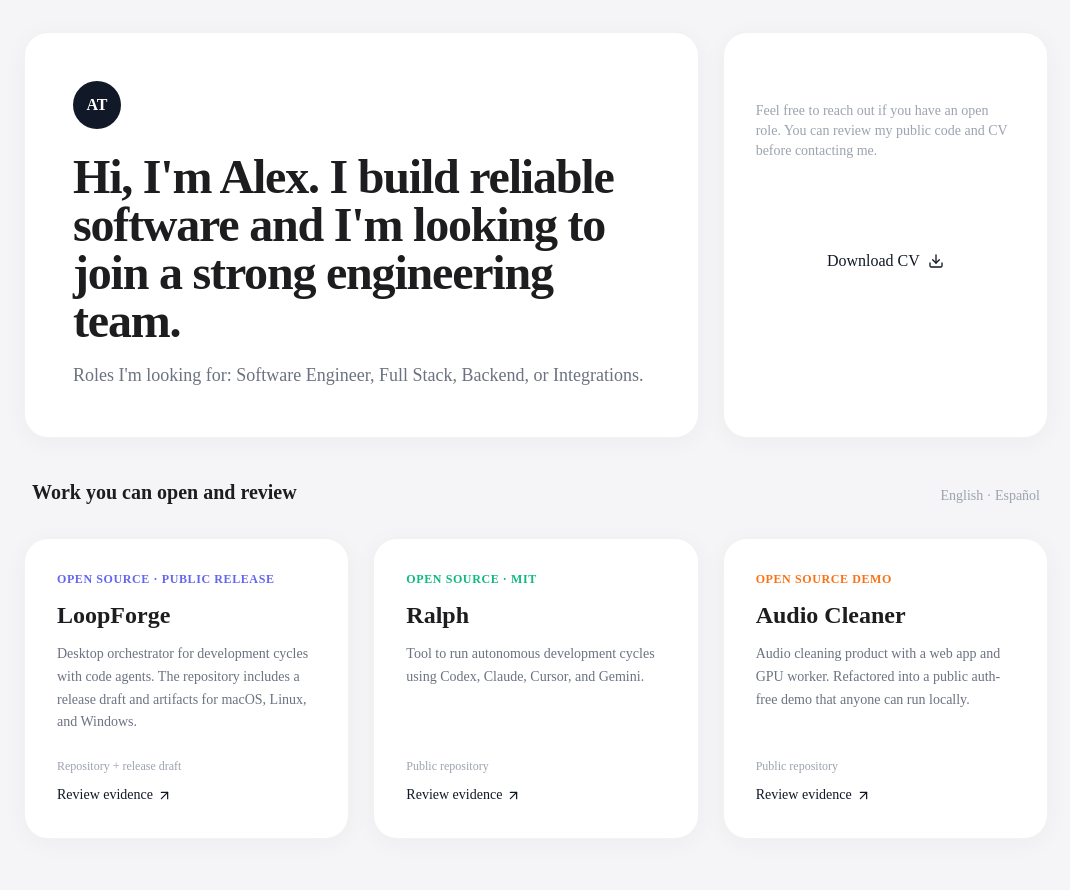
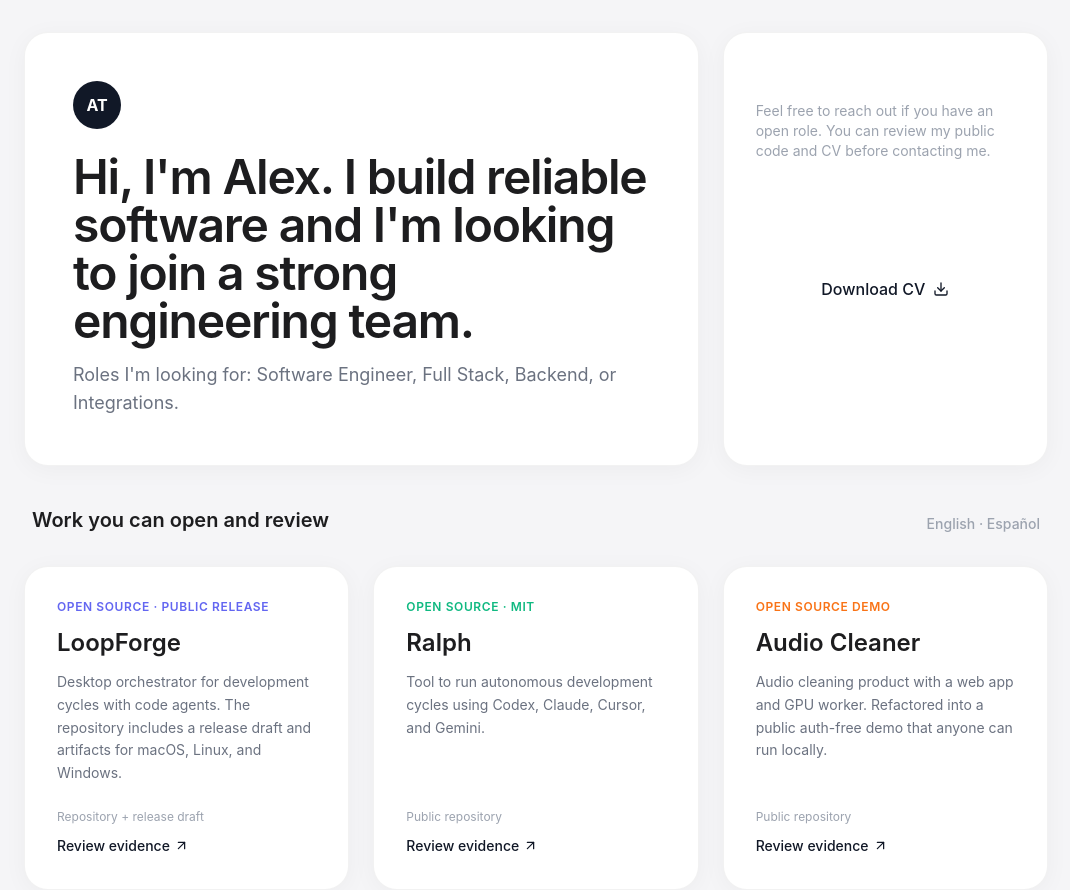
Before and after one commit to taberoajorge/todo-app, a Next.js app: page / in a window 1280 px wide. Shown: the top 890 px of the page, without its empty margins (104-1174 px from the left). Built offline with nearby package versions, Linux system fonts and the light colour scheme.

Commit message:
fix(ui): override Tailwind sans font to Apple system fonts

```diff
--- a/tailwind.config.ts
+++ b/tailwind.config.ts
@@ -12,7 +12,16 @@ const config: Config = {
   theme: {
     extend: {
       fontFamily: {
-        sans: ['var(--font-poppins)', 'system-ui', 'sans-serif'],
+        sans: [
+          '-apple-system',
+          'BlinkMacSystemFont',
+          '"SF Pro Text"',
+          '"Segoe UI"',
+          'Roboto',
+          'Helvetica',
+          'Arial',
+          'sans-serif',
+        ],
       },
       colors: {
         background: 'hsl(var(--background))',
```
